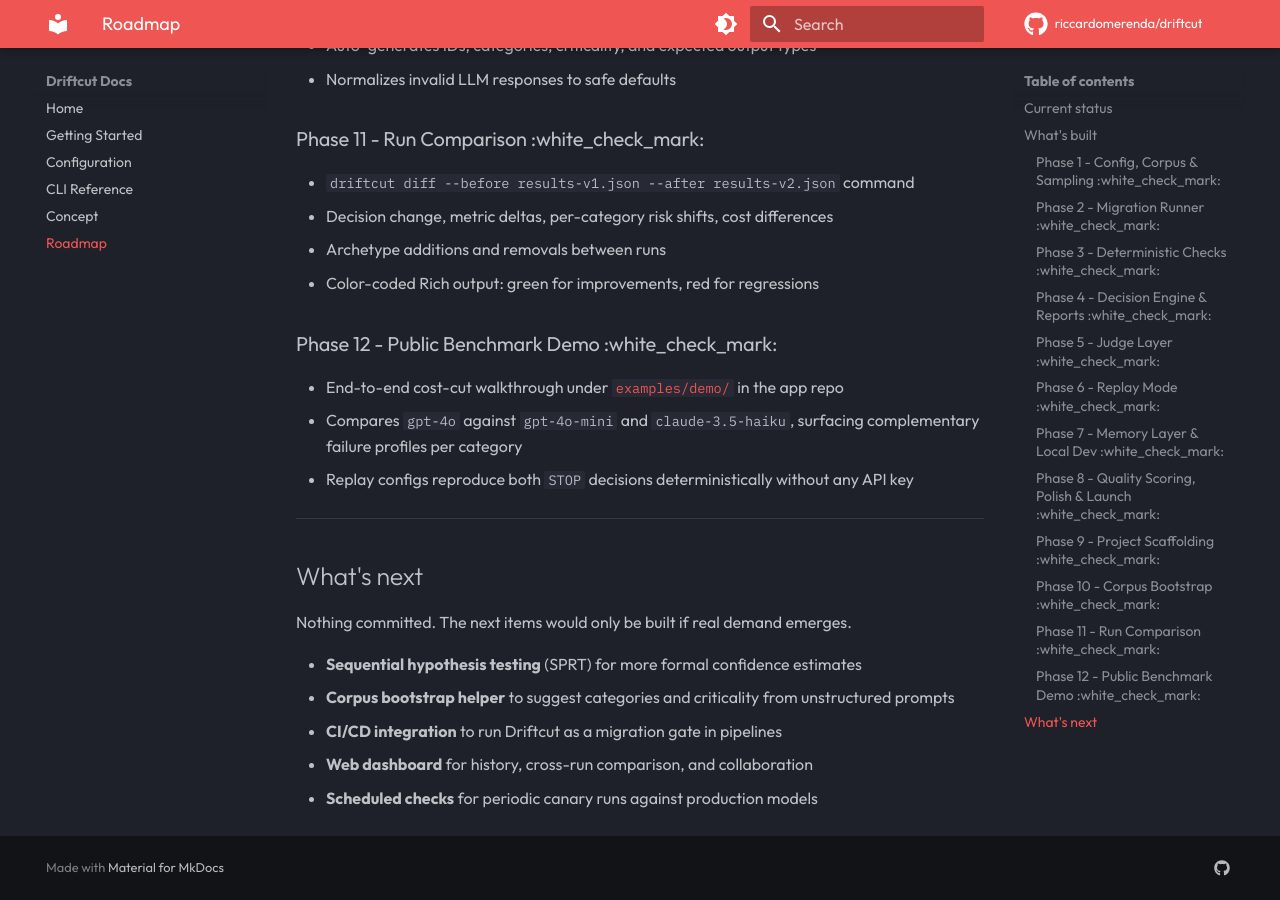
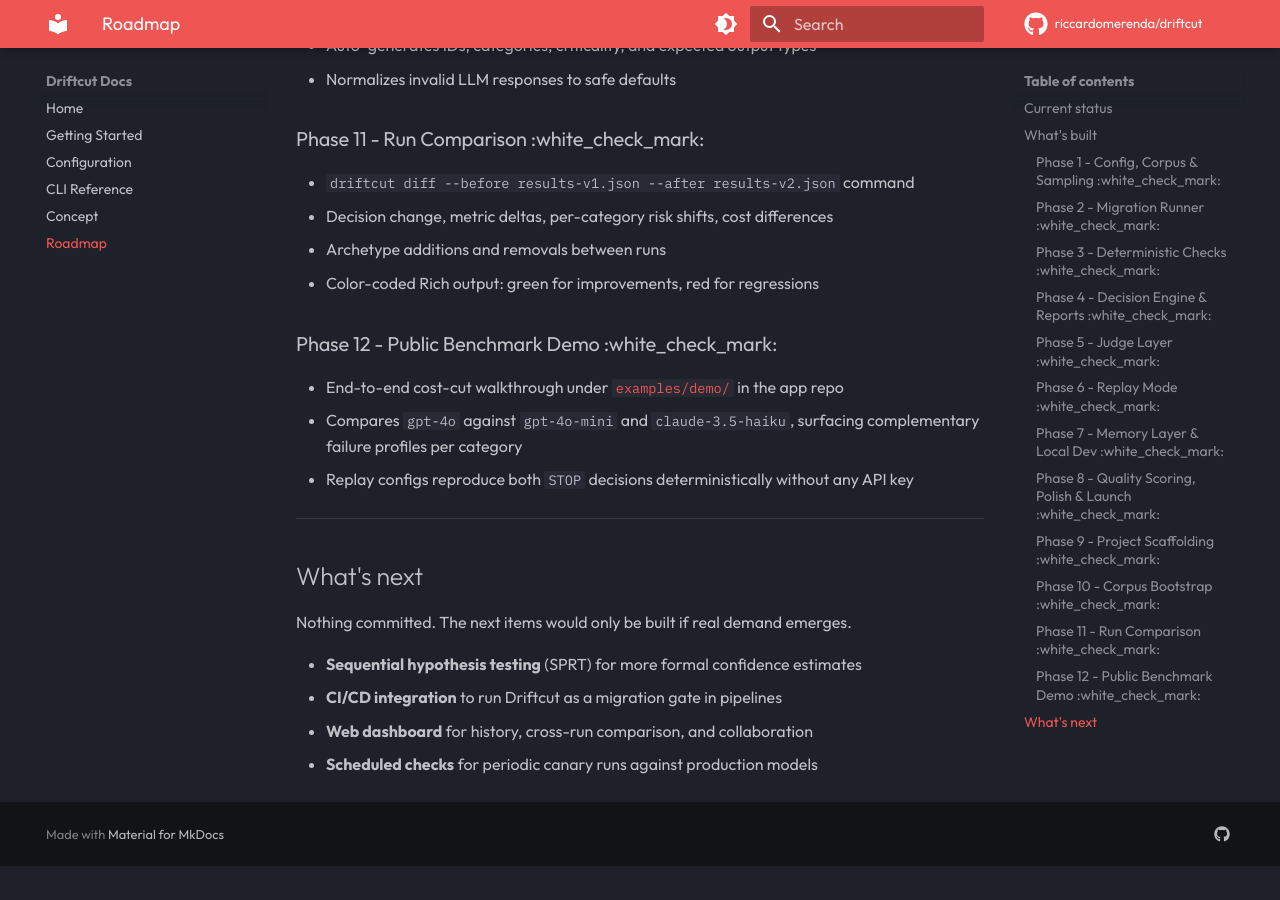
Before and after one commit to riccardomerenda/driftcut-docs, an MkDocs documentation site: the page built from docs/roadmap.md, in a window 1280 px wide and 900 px high, scrolled down 2729 px. Built offline with MkDocs 1.6.1 and Material for MkDocs 9.7.7, drawn with Linux system fonts in a browser that asks for light colours; comment, search, counter and statistics services are not loaded; after the commit the page ends 3595 px from its top, so only the background shows below that.

Commit message:
Remove stale corpus bootstrap bullet from roadmap
The corpus bootstrap helper shipped in Phase 10 (v0.10.0); leaving it
in the speculative "what's next" list misrepresents the current state.

Co-Authored-By: Claude Opus 4.6 <noreply@anthropic.com>

```diff
--- a/docs/roadmap.md
+++ b/docs/roadmap.md
@@ -110,7 +110,6 @@
 Nothing committed. The next items would only be built if real demand emerges.
 
 - **Sequential hypothesis testing** (SPRT) for more formal confidence estimates
-- **Corpus bootstrap helper** to suggest categories and criticality from unstructured prompts
 - **CI/CD integration** to run Driftcut as a migration gate in pipelines
 - **Web dashboard** for history, cross-run comparison, and collaboration
 - **Scheduled checks** for periodic canary runs against production models
```
